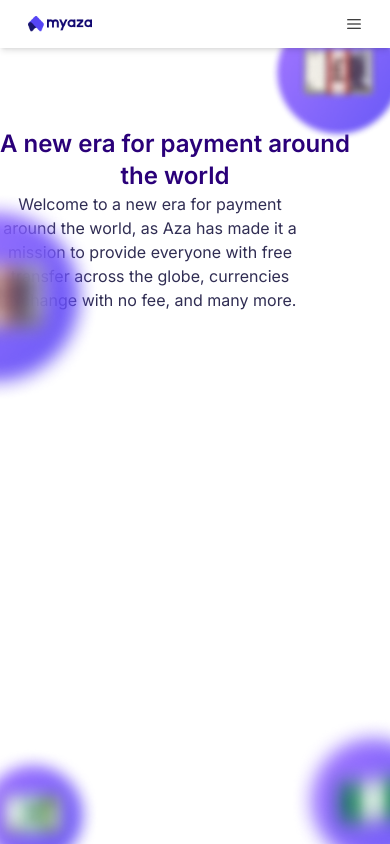
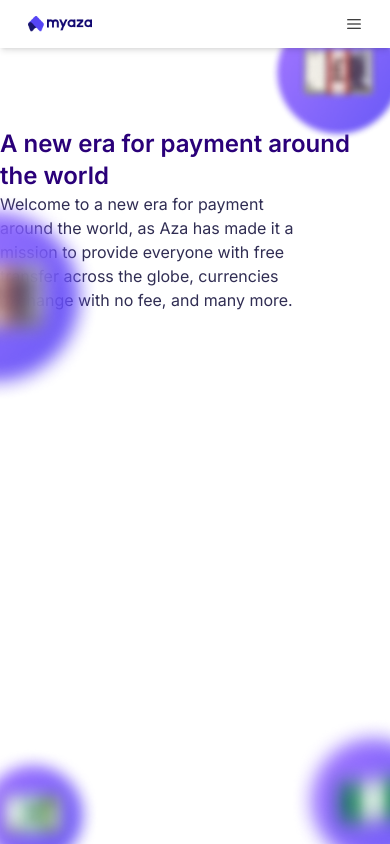
Before and after one commit to Usohps/Myaza_WebAp, a Next.js app: page / in a window 390 px wide. Shown: the top 844 px of the page. Built offline with nearby package versions, Linux system fonts and the light colour scheme.

Commit message:
Chnage (minor): Update assets path on the hero component

```diff
--- a/src/app/components/Hero/index.jsx
+++ b/src/app/components/Hero/index.jsx
@@ -1,7 +1,7 @@
 import Image from "next/image";
 import React from "react";
-import HeroIcon from "@/assets/illustration1.png";
-import HeroIcon2 from "@/assets/illustration2.png";
+import HeroIcon from "@/assets/Illustration1.png";
+import HeroIcon2 from "@/assets/Illustration2.png";
 import Pounds from "@/assets/Pounds.png";
 import Pounds1 from "@/assets/Pounds1.png";
 import Pounds2 from "@/assets/Pounds2.png";
@@ -24,9 +24,6 @@ function Hero() {
               <h1 className=" hidden md:block text-[#2A0079] md:text-4xl  font-semibold text-2xl ">
                 Experience a revolution in payments with Aza
               </h1>
-              <h1 className=" md:hidden block text-[#2A0079] md:text-3xl  font-semibold text-2xl ">
-                A new era for payment around the world
-              </h1>
             </div>
             <p className="text-[#302D53] md:block hidden leading-6">
               Aza is the future of global payment as we make it easy for
@@ -34,15 +31,20 @@ function Hero() {
               little to no cost. Our convenient platform simplifies transactions
               and removes the hassle that comes with financial management
             </p>
-            <p className="text-[#302D53] max-w-[300px] md:hidden leading-6">
+          </div>
+          <div className="pt-32">
+            <h1 className=" md:hidden block text-[#2A0079] md:text-3xl  font-semibold text-2xl ">
+                A new era for payment around the world
+              </h1>
+              <p className="text-[#302D53] max-w-[300px] md:hidden leading-6">
               Welcome to a new era for payment around the world, as Aza has made
               it a mission to provide everyone with free transfer across the
               globe, currencies exchange with no fee, and many more.
             </p>
-          </div>
+            </div>
           <Image
             src={HeroIcon2}
-            alt="illustration image2"
+            alt="illustrate image2"
             className="hidden lg:w-[300px] md:w-[200px] pt-12 md:block"
           />
         </div>
```
